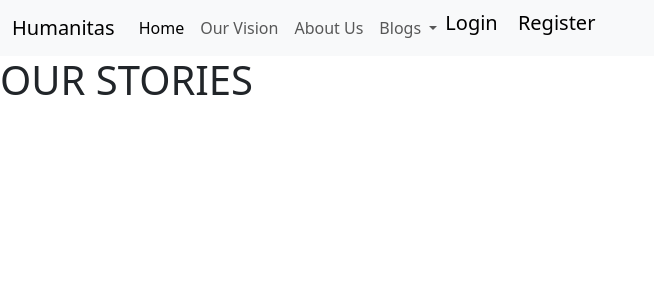
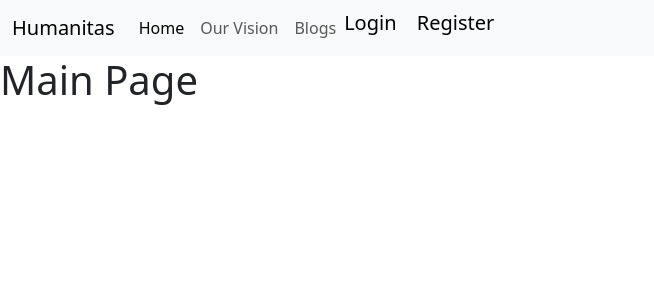
Before and after one commit to Sinha5714/humanitas_django_pp4, a Django app: page / in a window 1280 px wide. Shown: the top 300 px of the page, without its empty margins (0-654 px from the left). Run offline with Django 3.2, Linux system fonts and the light colour scheme; data that the repository does not hold is empty; parts of the project's set-up code (start-up, migrations or seed data) failed here and were passed over; some libraries are stand-ins or nearby versions.

Commit message:
Change url path and add url of blog page in navbar.html

```diff
--- a/home/urls.py
+++ b/home/urls.py
@@ -6,5 +6,4 @@ from .views import home
 
 urlpatterns = [
     path('', views.home, name='home'),
-
 ]
--- a/humanitas/urls.py
+++ b/humanitas/urls.py
@@ -19,7 +19,7 @@ from django.urls import path, include
 urlpatterns = [
     path('admin/', admin.site.urls),
     path('summernote/', include('django_summernote.urls')),
-    path('', include('blog.urls'), name='humanitas_blog_urls'),
-    path('', include('home.urls', name='home_url')),
+    path('blog/', include('blog.urls'), name='humanitas_blog_urls'),
+    path('', include('home.urls'), name='home_url'),
     path('accounts/', include('allauth.urls')),
 ]
--- a/templates/index.html
+++ b/templates/index.html
@@ -1,7 +1,6 @@
 {% extends 'base.html' %}
 {% block content %}
 
+{% block nav-bar %}{% include 'navbar.html' %}{% endblock nav-bar %}
 <h1>Main Page</h1>
-
-{% block nav-bar %}{% include 'navbar.html' %}{% endblock nav-bar %}
 {% endblock content %}
--- a/templates/navbar.html
+++ b/templates/navbar.html
@@ -19,18 +19,9 @@
                         <a class="nav-link" href="#">Our Vision</a>
                     </li>
                     <li class="nav-item">
-                        <a class="nav-link" href="{% url 'add_blog' %}">About Us</a>
+                        <a class="nav-link" href="{% url 'humanitas_blog_page' %}">Blogs</a>
                     </li>
-                    <li class="nav-item dropdown">
-                        <a class="nav-link dropdown-toggle" href="" role="button" data-bs-toggle="dropdown"
-                            aria-expanded="false">
-                            Blogs
-                        </a>
-                        <ul class="dropdown-menu">
-                            <li><a class="dropdown-item" href="#">Blogs</a></li>
-                            <li><a class="dropdown-item" href="{% url 'add_blog' %}">Add Blogs</a></li>
-                        </ul>
-                    </li>
+
                     <li class="nav-item right">
                         <span>
                             {% if user.is_authenticated %}
```
